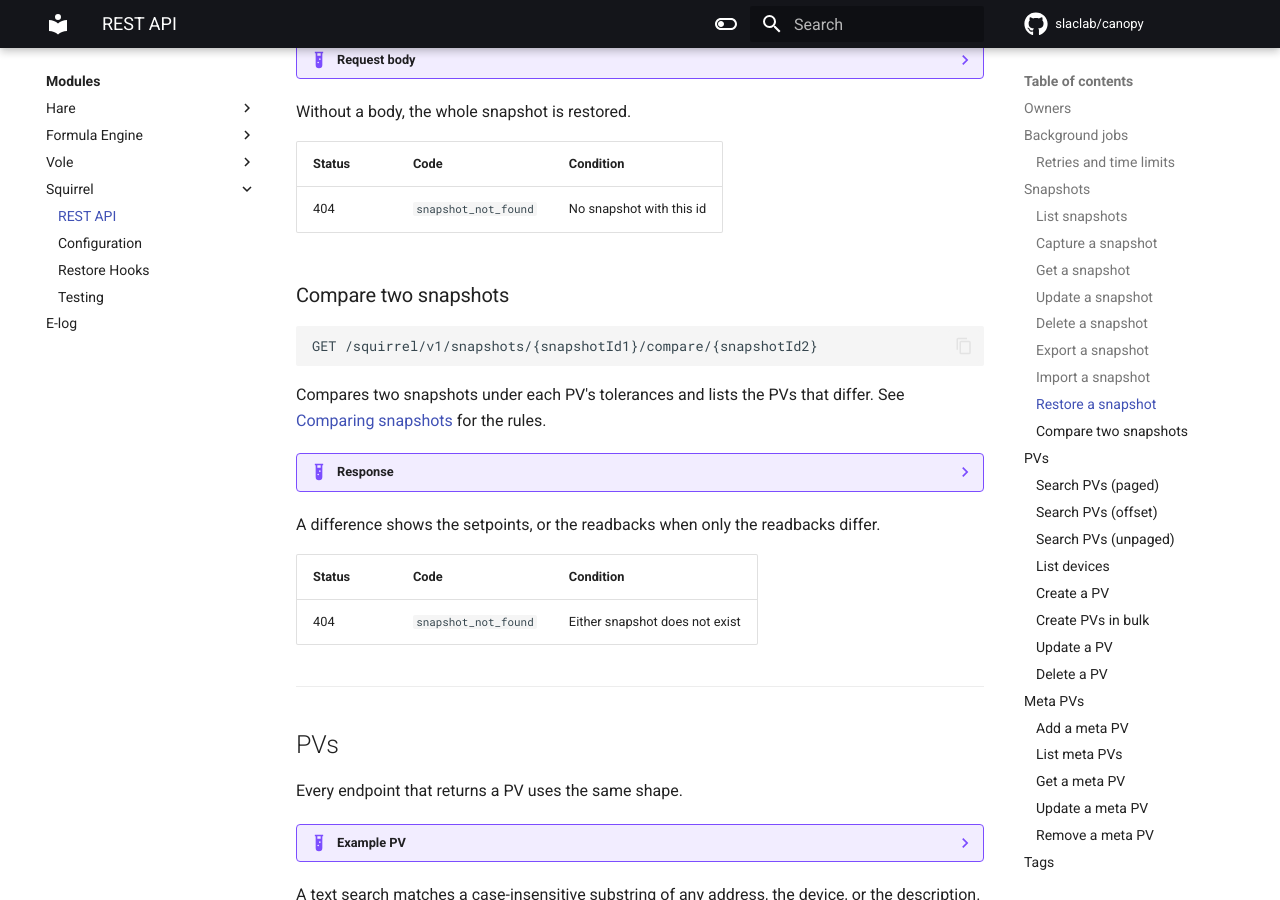
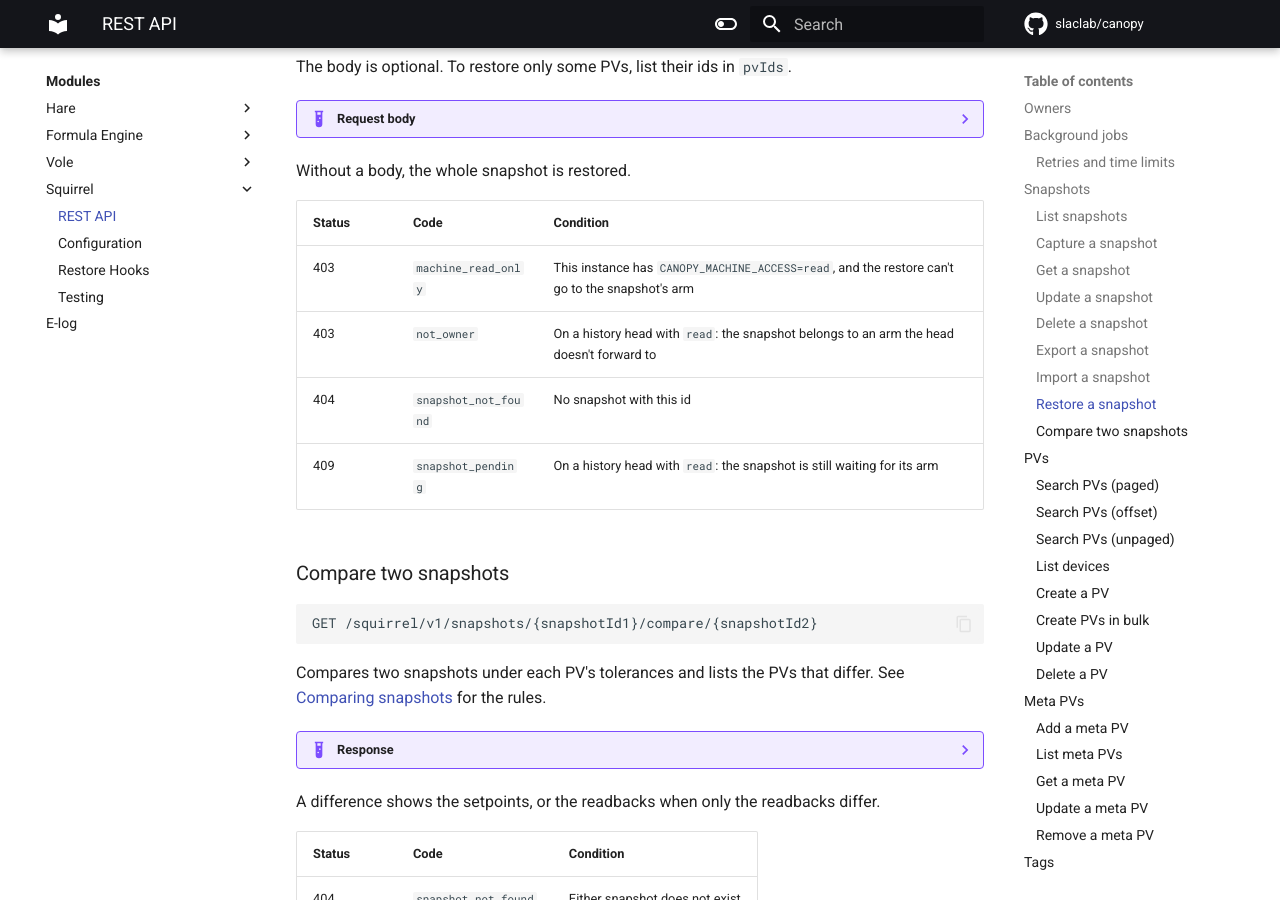
Before and after one commit to slaclab/canopy, an MkDocs documentation site: the page built from docs/squirrel/rest_api.md, in a window 1280 px wide and 900 px high, scrolled down 8646 px. Built offline with MkDocs 1.6.1 and Material for MkDocs 9.7.7, drawn with Linux system fonts in a browser that asks for light colours; comment, search, counter and statistics services are not loaded; some of the changed text lies outside the part shown.

Commit message:
DOC: List a restore's refusals on a head, and serving a pending snapshot

```diff
--- a/docs/squirrel/rest_api.md
+++ b/docs/squirrel/rest_api.md
@@ -289,6 +289,8 @@ Returns the snapshot summary plus its saved values, sorted by PV address.
   setpoint's read failed during capture.
 - `units`, `precision`, and the control limits are not captured yet and are
   always `null`.
+- On a history head, a snapshot still waiting for its arm is served from the
+  bundle in the head's outbox, with [`delivery`](#list-snapshots) set.
 
 | Status | Code | Condition |
 |--------|------|-----------|
@@ -454,7 +456,10 @@ Without a body, the whole snapshot is restored.
 
 | Status | Code | Condition |
 |--------|------|-----------|
+| 403 | `machine_read_only` | This instance has `CANOPY_MACHINE_ACCESS=read`, and the restore can't go to the snapshot's arm |
+| 403 | `not_owner` | On a history head with `read`: the snapshot belongs to an arm the head doesn't forward to |
 | 404 | `snapshot_not_found` | No snapshot with this id |
+| 409 | `snapshot_pending` | On a history head with `read`: the snapshot is still waiting for its arm |
 
 ### Compare two snapshots
 
```
